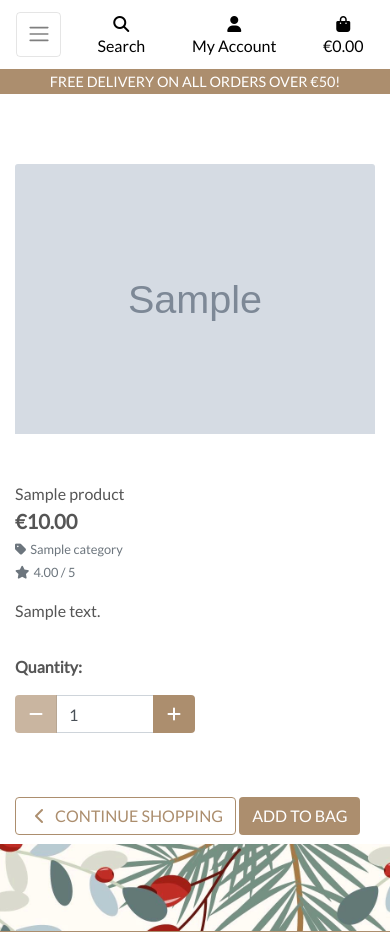
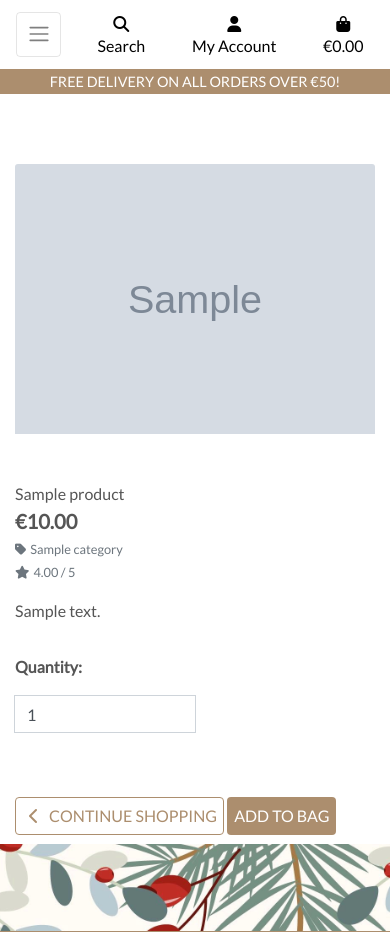
Before and after one commit to ksumm/the_Bloom_PP5, a Django app: page /products/1/ in a window 390 px wide. Shown: the top 932 px of the page. Run offline with Django 3.2, Linux system fonts and the light colour scheme; tables that the repository leaves empty hold one stand-in row (values such as "Sample post"); grey boxes marked "Sample" are stand-in pictures; parts of the project's set-up code (start-up, migrations or seed data) failed here and were passed over; some libraries are stand-ins or nearby versions.

Commit message:
Add media-queries for shopping bag

```diff
--- a/static/css/base.css
+++ b/static/css/base.css
@@ -354,13 +354,13 @@ input[name='q']::placeholder {
         font-size: .9rem;
     }
 
-    .btn.btn-outline-black.rounded-0,
-    .btn.btn-black.rounded-0 {
+    .btn.btn-outline-black.rounded-4,
+    .btn.btn-black.rounded-4 {
         padding: .375rem .375rem;
     }
 
-    .btn.btn-outline-black.rounded-0.btn-lg,
-    .btn.btn-black.rounded-0.btn-lg {
+    .btn.btn-outline-black.rounded-4.btn-lg,
+    .btn.btn-black.rounded-4.btn-lg {
         padding: .375rem .375rem;
         font-size: .75rem;
     }
@@ -373,4 +373,12 @@ input[name='q']::placeholder {
         min-width: 100px;
         padding: .375rem .375rem !important;
     }
+
+    .decrement-qty,
+    .increment-qty,
+    .update-link {
+        display: none;
+        }
+
+
 }
```
